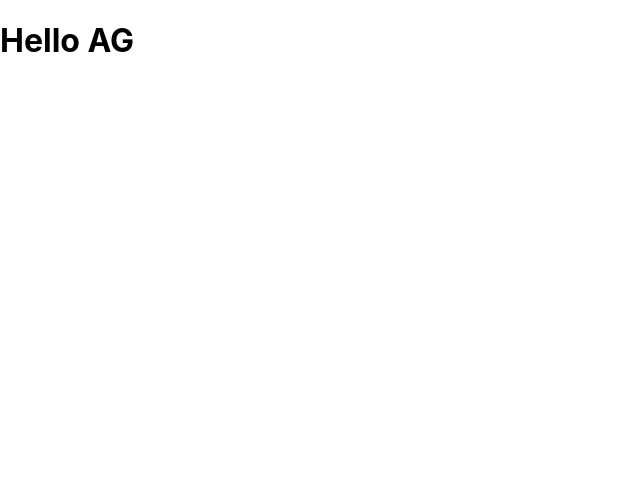
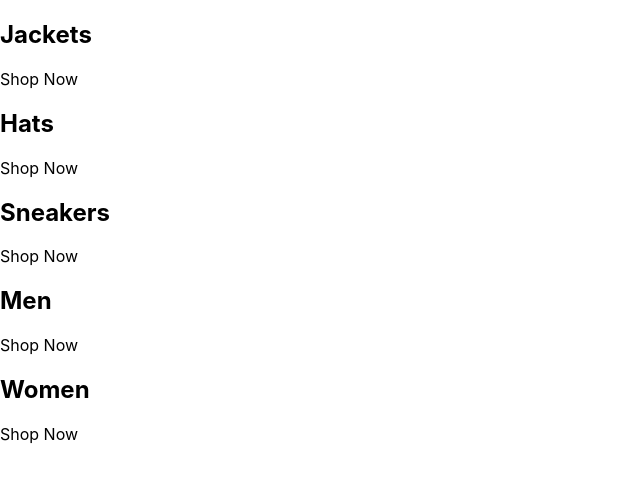
Before and after one commit to vimfn/learn-react, a React (Create React App) app: page / in a window 1280 px wide. Shown: the top 482 px of the page, without its empty margins (0-640 px from the left). Built offline with nearby package versions, Linux system fonts and the light colour scheme.

Commit message:
Update App.js

```diff
--- a/src/App.js
+++ b/src/App.js
@@ -1,7 +1,41 @@
 const App = () => {
   return (
-  <div>
-  <h1>Hello AG</h1>
+  <div className="categories-container">
+    <div className="category-container">
+      {/* <img/> */}
+      <div className="category-body-container">
+        <h2>Jackets</h2>
+        <p>Shop Now</p>
+      </div>
+    </div>
+    <div className="category-container">
+      {/* <img/> */}
+      <div className="category-body-container">
+        <h2>Hats</h2>
+        <p>Shop Now</p>
+      </div>
+    </div>
+      <div className="category-container">
+      {/* <img/> */}
+      <div className="category-body-container">
+        <h2>Sneakers</h2>
+        <p>Shop Now</p>
+      </div>
+    </div>
+    <div className="category-container">
+      {/* <img/> */}
+      <div className="category-body-container">
+        <h2>Men</h2>
+        <p>Shop Now</p>
+      </div>
+    </div>
+    <div className="category-container">
+      {/* <img/> */}
+      <div className="category-body-container">
+        <h2>Women</h2>
+        <p>Shop Now</p>
+      </div>
+    </div>
   </div>
   );
 }
```
